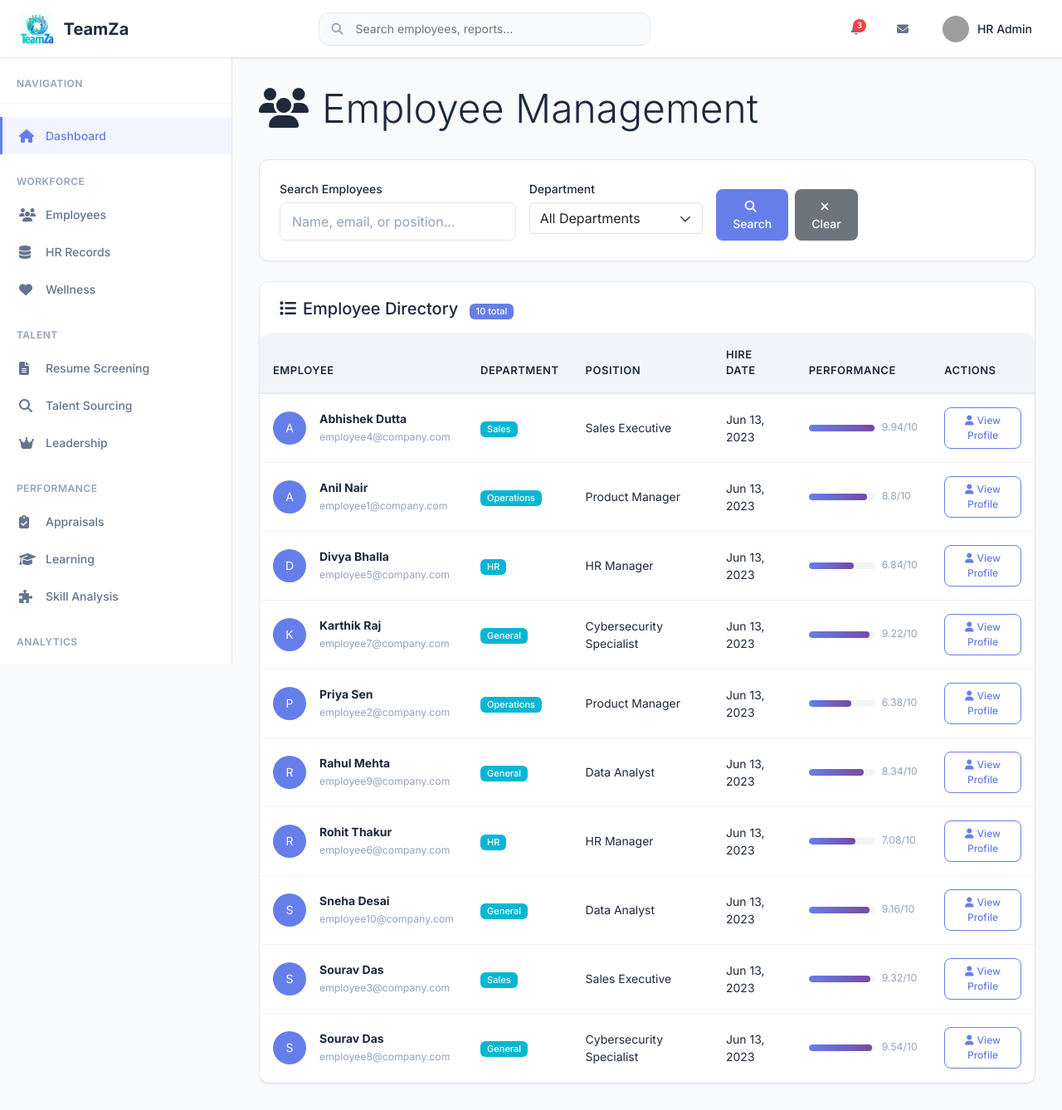
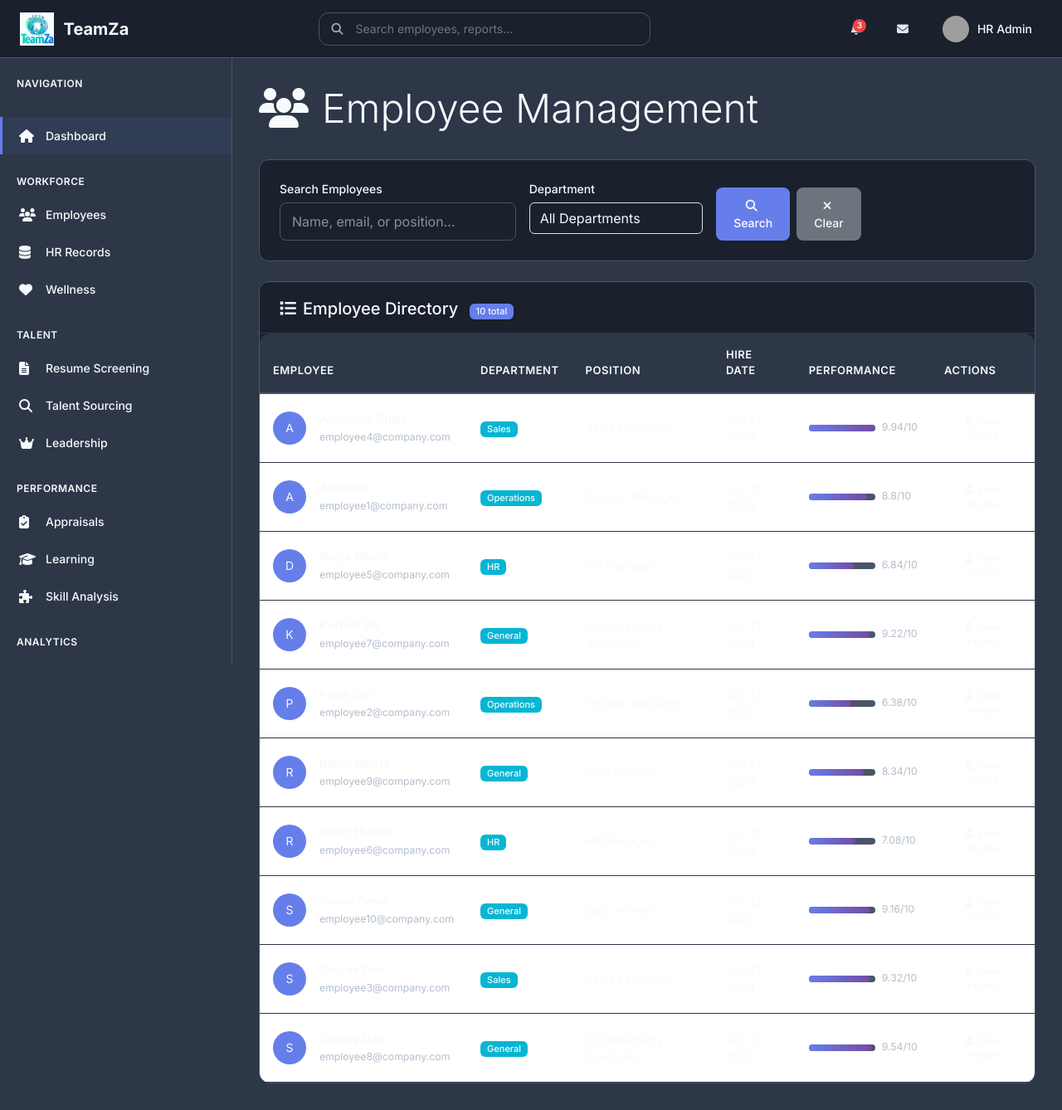
Before and after one commit to RAJ-cute/TeamZa, a Flask app: page /employee-management in a window 1280 px wide. Shown: the whole page at 83% size. Run offline with Flask 3, Linux system fonts and the light colour scheme; data comes from the database, SQL or seed files in the repository; grey boxes are pictures that could not be loaded.

Commit message:
Assistant checkpoint: Fixed visibility issues with dark theme colors
Assistant generated file changes:
- static/css/custom.css: Fix visibility issues by improving contrast and text colors, Update sidebar and navbar colors for better visibility, Fix border and form control colors, Ensure search input has proper contrast, Fix table header background for visibility, Enhance form placeholder visibility, Add enhanced visibility for all text elements

---

User prompt:

bro still many things are not visible fix all those na pleaseee

Replit-Commit-Author: Assistant
Replit-Commit-Session-Id: 476de094-8cc2-4034-9d72-ab1a70007962

```diff
--- a/static/css/custom.css
+++ b/static/css/custom.css
@@ -8,19 +8,19 @@
     --accent-color: #f093fb;
 
     /* UI Colors */
-    --bg-primary: #ffffff;
-    --bg-secondary: #f8fafc;
-    --bg-tertiary: #f1f5f9;
-    --text-primary: #1e293b;
-    --text-secondary: #64748b;
-    --text-muted: #94a3b8;
-    --border-color: #e2e8f0;
-    --border-light: #f1f5f9;
+    --bg-primary: #1a202c;
+    --bg-secondary: #2d3748;
+    --bg-tertiary: #4a5568;
+    --text-primary: #f7fafc;
+    --text-secondary: #e2e8f0;
+    --text-muted: #a0aec0;
+    --border-color: #4a5568;
+    --border-light: #2d3748;
 
     /* Sidebar */
     --sidebar-width: 280px;
-    --sidebar-bg: #ffffff;
-    --sidebar-border: #e2e8f0;
+    --sidebar-bg: #2d3748;
+    --sidebar-border: #4a5568;
     --navbar-height: 70px;
 
     /* Shadows */
@@ -123,7 +123,8 @@ body.modern-layout {
     padding: 0 16px 0 44px;
     border: 1px solid var(--border-color);
     border-radius: var(--radius-lg);
-    background: var(--bg-secondary);
+    background: var(--bg-tertiary);
+    color: var(--text-primary);
     font-size: 14px;
     transition: var(--transition-fast);
 }
@@ -454,7 +455,7 @@ body.modern-layout {
 }
 
 .table thead th {
-    background: var(--bg-tertiary);
+    background: var(--bg-secondary);
     border-bottom: 2px solid var(--border-color);
     font-weight: 600;
     color: var(--text-primary);
@@ -722,8 +723,61 @@ body.modern-layout {
     color: var(--text-primary);
 }
 
+/* Ensure all text is visible */
+h1, h2, h3, h4, h5, h6, p, span, div, td, th, li, a {
+    color: var(--text-primary) !important;
+}
+
+/* Specific overrides for better visibility */
+.text-dark {
+    color: var(--text-primary) !important;
+}
+
+.text-muted {
+    color: var(--text-muted) !important;
+    opacity: 0.8;
+}
+
+.card-text {
+    color: var(--text-secondary) !important;
+}
+
+/* Make sure buttons are visible */
+.btn {
+    border: 1px solid transparent;
+}
+
+.btn-outline-secondary {
+    border-color: var(--text-muted);
+    color: var(--text-primary);
+}
+
+.btn-outline-secondary:hover {
+    background: var(--text-muted);
+    color: var(--bg-primary);
+}
+
+/* Fix list group items */
+.list-group-item {
+    background: var(--bg-primary);
+    border-color: var(--border-color);
+    color: var(--text-primary);
+}
+
+/* Fix any remaining white text on white background issues */
+.text-white {
+    color: var(--text-primary) !important;
+}
+
+/* Ensure input text is visible */
+input, textarea, select {
+    color: var(--text-primary) !important;
+    background: var(--bg-primary) !important;
+}
+
 .form-control::placeholder {
     color: var(--text-muted);
+    opacity: 0.8;
 }
 
 /* Enhanced table visibility */
```
